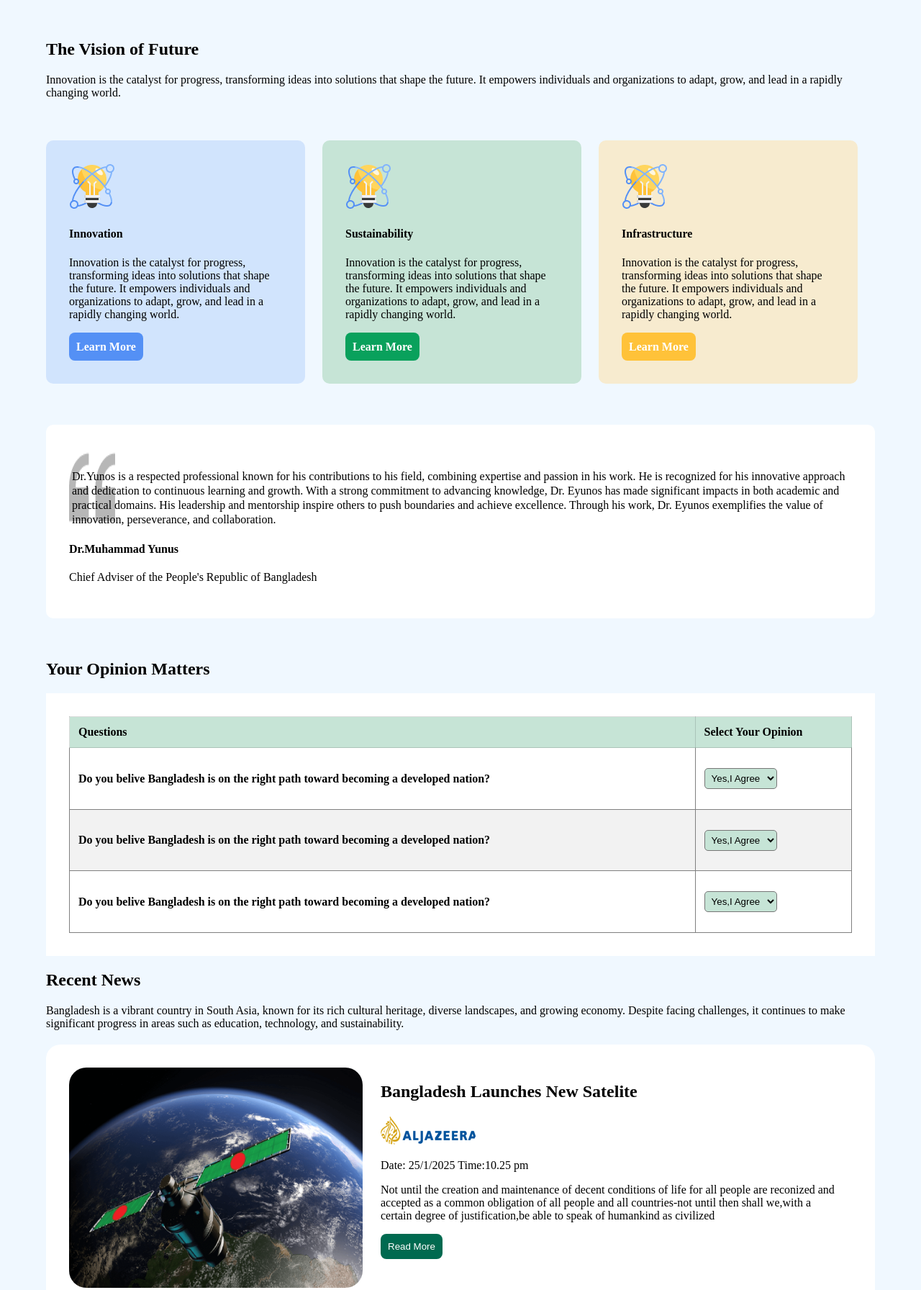
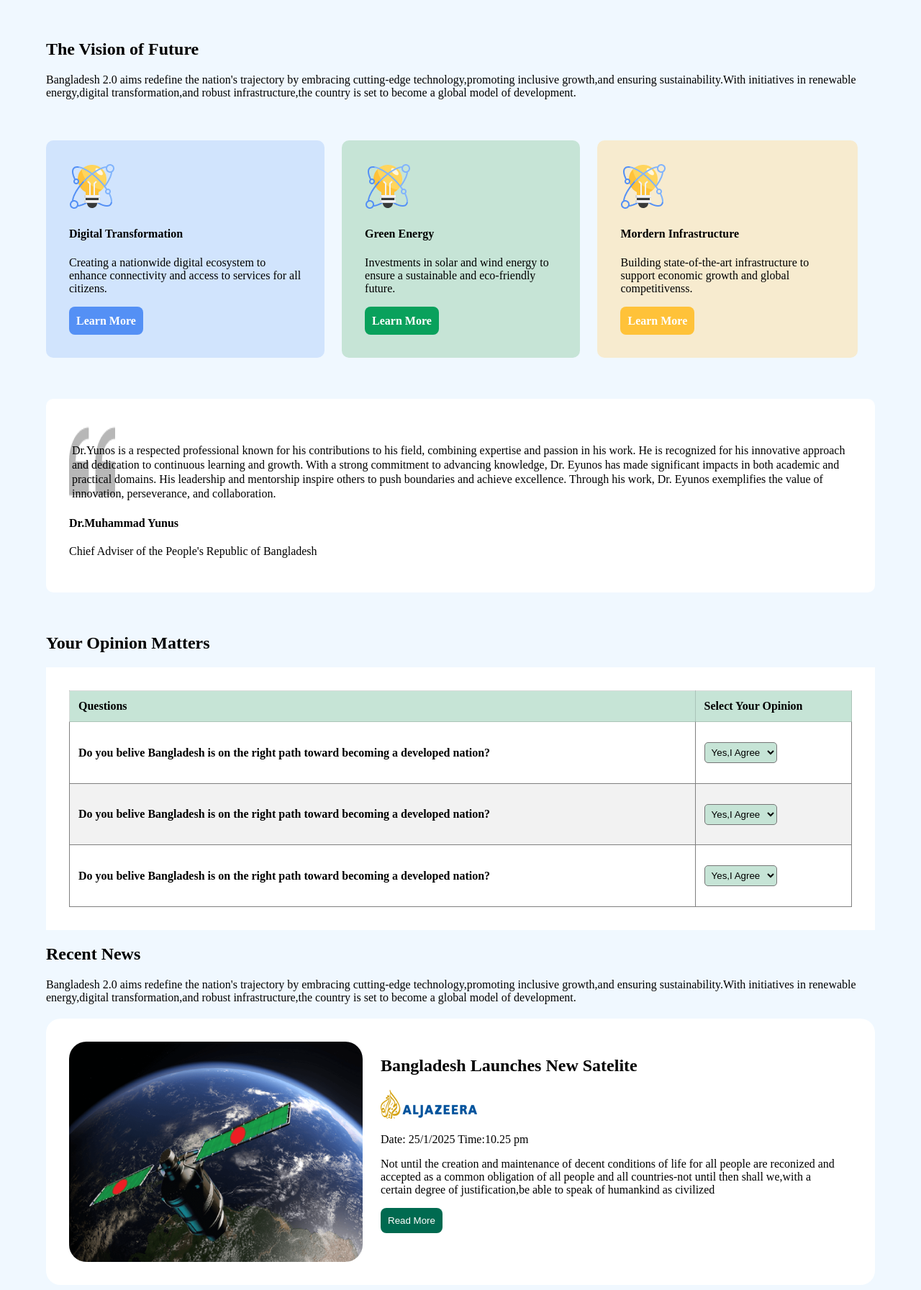
Before and after one commit to mdTanbirhossen200/B11A1, a plain HTML site: page index.html in a window 1280 px wide. Shown: the part 1124-2916 px from the top of the page at 72% size. Drawn offline with Linux system fonts and the light colour scheme.

Commit message:
Banner Section

```diff
--- a/index.html
+++ b/index.html
@@ -58,31 +58,24 @@
 
         <section>
             <h1><b>The Vision of Future</b></h1>
-            <p>Innovation is the catalyst for progress, transforming ideas into solutions that shape the future.
-                It empowers individuals and organizations to adapt, grow, and lead in a rapidly changing world.
-            </p>
+            <p>Bangladesh 2.0 aims redefine the nation's trajectory by embracing cutting-edge technology,promoting inclusive growth,and ensuring sustainability.With initiatives in renewable energy,digital transformation,and robust infrastructure,the country is set to become a global model of development.</p>
             <div class="sec">
                 <div id="sec_2_card1">
                     <img src="./assets/card-icon.png" alt="image">
-                    <h4>Innovation</h4>
-                    <p>Innovation is the catalyst for progress, transforming ideas into solutions that shape the future.
-                        It empowers individuals and organizations to adapt, grow, and lead in a rapidly changing world.
-                    </p>
+                    <h4>Digital Transformation</h4>
+                    <p>Creating a nationwide digital ecosystem to enhance connectivity and access to services for all citizens.</p>
                     <button>Learn More</button>
                 </div>
                 <div id="sec_2_card2">
                     <img src="./assets/card-icon.png" alt="image">
-                    <h4>Sustainability</h4>
-                    <p>Innovation is the catalyst for progress, transforming ideas into solutions that shape the future.
-                        It empowers individuals and organizations to adapt, grow, and lead in a rapidly changing world.
-                    </p>
+                    <h4>Green Energy</h4>
+                    <p>Investments in solar and wind energy to ensure a sustainable and eco-friendly future.</p>
                     <button>Learn More</button>
                 </div>
                 <div id="sec_2_card3">
                     <img src="./assets/card-icon.png" alt="image">
-                    <h4>Infrastructure</h4>
-                    <p>Innovation is the catalyst for progress, transforming ideas into solutions that shape the future.
-                        It empowers individuals and organizations to adapt, grow, and lead in a rapidly changing world.
+                    <h4>Mordern Infrastructure</h4>
+                    <p>Building state-of-the-art infrastructure to support economic growth and global competitivenss.
                     </p>
                     <button>Learn More</button>
                 </div>
@@ -165,16 +158,14 @@
 
         <section>
             <h1>Recent News</h1>
-            <p>Bangladesh is a vibrant country in South Asia, known for its rich cultural heritage, diverse landscapes,
-                and growing economy. Despite facing challenges, it continues to make significant progress in areas such
-                as education, technology, and sustainability.</p>
+            <p>Bangladesh 2.0 aims redefine the nation's trajectory by embracing cutting-edge technology,promoting inclusive growth,and ensuring sustainability.With initiatives in renewable energy,digital transformation,and robust infrastructure,the country is set to become a global model of development.</p>
 
             <div class="sec4_div">
                 <img src="./assets/satelite.png" alt="">
 
                 <div>
                     <h1>Bangladesh Launches New Satelite</h1>
-                    <p><img src="./assets/al-jazeera.png" alt=""></p>
+                    <p><img style="border-radius: 0px;" src="./assets/al-jazeera.png" alt=""></p>
                     <span>Date: 25/1/2025</span>
                     <span>Time:10.25 pm</span>
                     <p>Not until the creation and maintenance of decent conditions of life for all people are reconized and accepted as a common obligation of all people and all countries-not until then shall we,with a certain degree  of justification,be able to speak of humankind as
@@ -187,7 +178,7 @@
             <div class="sec4_div">
                 <div>
                     <h1>Bangladesh Launches New Satelite</h1>
-                    <p><img src="./assets/al-jazeera.png" alt=""></p>
+                    <p><img style="border-radius: 0px;" src="./assets/al-jazeera.png" alt=""></p>
                     <span>Date: 25/1/2025</span>
                     <span>Time:10.25 pm</span>
                     <p>Not until the creation and maintenance of decent conditions of life for all people are reconized and accepted as a common obligation of all people and all countries-not until then shall we,with a certain degree  of justification,be able to speak of humankind as civilized</p>
@@ -199,11 +190,11 @@
             </div>
 
             <div class="sec4_div">
-                <img src="./assets/satelite.png" alt="">
+                <img  src="./assets/satelite.png" alt="">
 
                 <div>
                     <h1>Bangladesh Launches New Satelite</h1>
-                    <p><img src="./assets/al-jazeera.png" alt=""></p>
+                    <p><img style="border-radius: 0px;" src="./assets/al-jazeera.png" alt=""></p>
                     <span>Date: 25/1/2025</span>
                     <span>Time:10.25 pm</span>
                     <p>Not until the creation and maintenance of decent conditions of life for all people are reconized and accepted as a common obligation of all people and all countries-not until then shall we,with a certain degree  of justification,be able to speak of humankind as civilized</p>
@@ -233,10 +224,10 @@
         <section id="subscribe">
 
                 <h1>Subscribe Newsletter</h1>
-                <p>Lorem ipsum dolor sit amet consectetur adipisicing elit.</p>
+                <p>Bangladesh 2.0 aims to redefine the nation's trajectory by embracing cutting-edge<br> technology,promoting inclusive growth</p>
                 <input type="text" placeholder="Enter your email here">
-                <span>Subscribe</span>
-                <p>We promise spam you</p>
+                <button>Subscribe</button>
+                <p>We promise not to spam you</p>
 
 
 
--- a/style.css/style.css
+++ b/style.css/style.css
@@ -263,7 +263,9 @@ tr td select {
 #active{
     background-color: rgba(0, 106, 62, 0.37);
     padding: 200px;
+
 }
+
 
 #donate button{
     color: white;
@@ -286,16 +288,19 @@ tr td select {
     border: 0;
     outline: 0;
     padding:10px;
-    width: 50%;
+    width: 450px;
     border-radius:10px 0px 0px 10px;
 
 }
 
-#subscribe span{
+#subscribe button{
     background: rgb(0, 106, 80);
     padding: 8px;
     color: white;
     border-radius:0px 10px 10px 0px;
+    border: 0;
+    outline: 0;
+    margin-left: -2px;
 }
 
 footer{
@@ -304,6 +309,8 @@ footer{
     margin-bottom: 50px;
 }
 
+
+
 /* test{
 
 } */
```
